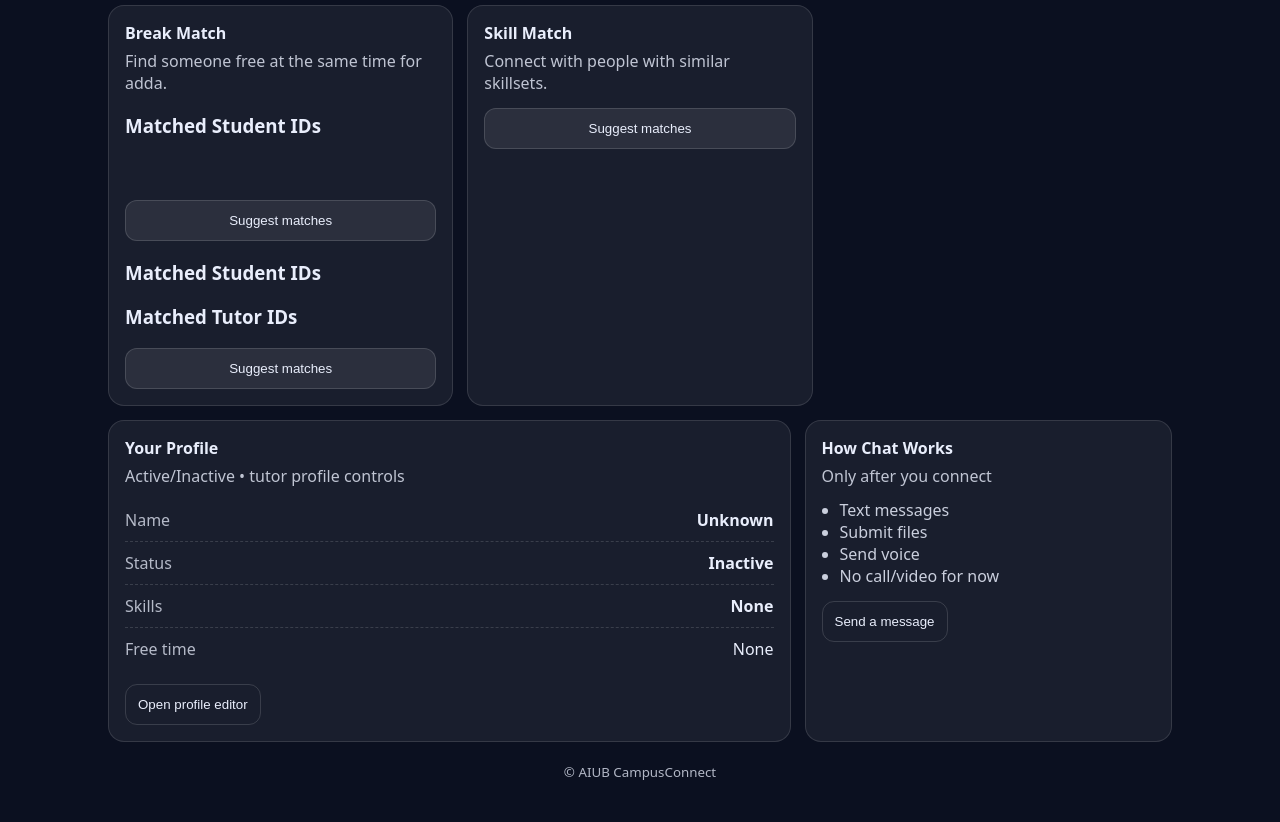
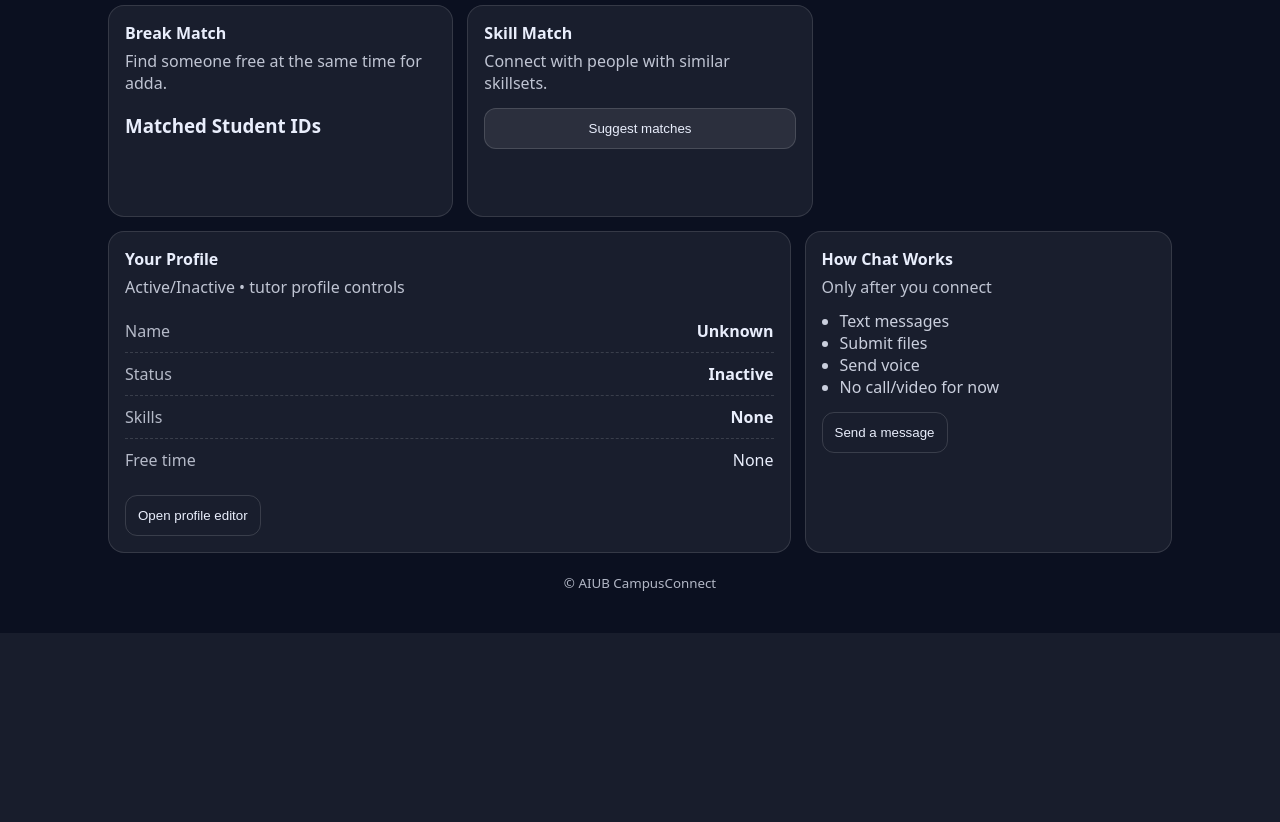
Before and after one commit to technicalrhubarb70/AiubCampusConnect, a PHP site: page /View/student/studentHome.php in a window 1280 px wide. Shown: the part 263-1085 px from the top of the page. After the commit the page ends 896 px from the top, so only its background shows below. Run offline with PHP 8.4, Linux system fonts and the light colour scheme; the visitor is signed in with stand-in values (Sample User, id 1); data that the repository does not hold is empty.

Commit message:
code updated

```diff
--- a/Controller/authControl.php
+++ b/Controller/authControl.php
@@ -70,8 +70,8 @@
                 {
                     $_SESSION['loginId']=$user['login_id'];
                     $_SESSION['role']=$user['role'];
-                    header("Location: ../View/setFreeTimeView.php");
-                    //header("Location:../View/student/studentHome.php");
+                    //header("Location: ../View/setFreeTimeView.php");
+                    header("Location:../View/student/studentHome.php");
                     exit();
                 }
             }
--- a/View/messageView.php
+++ b/View/messageView.php
@@ -133,7 +133,6 @@
                 <label>Message</label>
                 <textarea name="message" placeholder="Write message..."></textarea>
                 <button type="submit" name="sendMessage">Send</button>
-                <label>Attach File (optional)</label>
                 <input type="file" name="attachment">
             </form>
 
--- a/View/student/studentHome.php
+++ b/View/student/studentHome.php
@@ -136,36 +136,6 @@
 
               ?>
       </span><br><br>
-        <form method="GET" action="../../Controller/studentHomeBreakTimeController.php">
-        <input type="submit" class="card-btn" name="viewFreeTime" value="Suggest matches">
-        </form>
-        <span ><?php
-          $studentIds=$_SESSION['matchedStudentIds'];
-          $tutorIds=$_SESSION['matchedTutorIds'];
-
-        echo "<h3>Matched Student IDs</h3>";
-        if(empty($studentIds)){
-            echo "No matched students.<br>";
-        }else{
-            foreach($studentIds as $id){
-                echo $id."<br>";
-            }
-        }
-
-        echo "<h3>Matched Tutor IDs</h3>";
-        if(empty($tutorIds)){
-            echo "No matched tutors.<br>";
-        }else{
-            foreach($tutorIds as $id){
-                echo $id."<br>";
-            }
-        }
-         ?></span>
-        <form method="GET" action="../../Controller/studentHomeBreakTimeController.php">
-        <input type="submit" class="card-btn" name="viewFreeTime" value="Suggest matches">
-        </form>
-      </article>
-
         </article>
 
       <article class="card">
```
Lines whose indentation alone changed are shown as unchanged.
